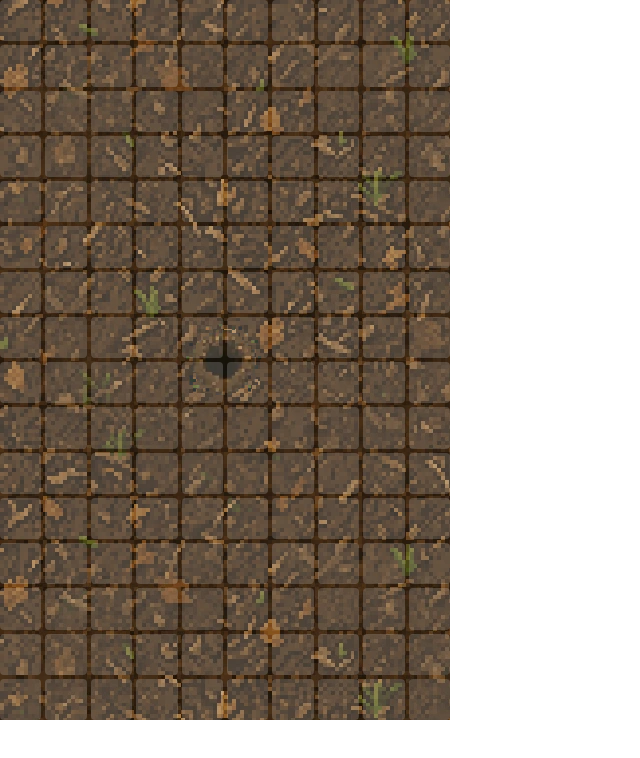
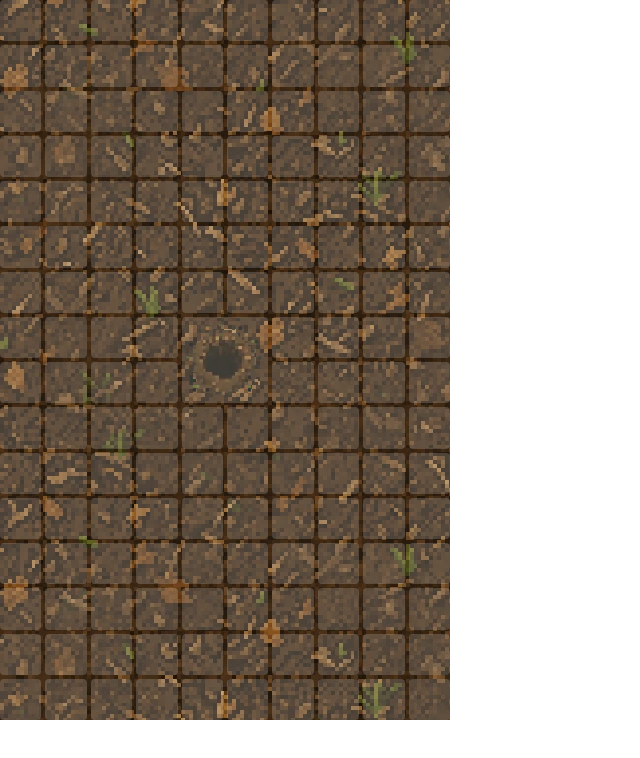
Before and after one commit to nprocakprocak/happy-little-bug-town, a Next.js app in the folder apps/frontend/: page / in a window 1280 px wide. Shown: the top 758 px of the page, without its empty margins (0-640 px from the left). Built offline with nearby package versions, Linux system fonts and the light colour scheme.

Commit message:
refactor: modularize GroundGrid component into asset and interaction layers

```diff
--- a/apps/frontend/src/components/GroundGrid.tsx
+++ b/apps/frontend/src/components/GroundGrid.tsx
@@ -1,24 +1,16 @@
 "use client";
 
-import Image from "next/image";
 import { useState } from "react";
-import {
-  GROUND_GRID_MAX_WIDTH_PX,
-  GROUND_HEIGHT,
-  GROUND_MUD_BG_TILE_HEIGHT_PX,
-  GROUND_MUD_BG_TILE_WIDTH_PX,
-  GROUND_WIDTH,
-} from "../constants";
+import { GROUND_GRID_MAX_WIDTH_PX, GROUND_HEIGHT, GROUND_WIDTH } from "../constants";
+import { GroundGridAssetLayer } from "./GroundGridAssetLayer";
+import { GroundGridInteractionLayer } from "./GroundGridInteractionLayer";
 
 export function GroundGrid() {
   const rows = GROUND_HEIGHT;
   const cols = GROUND_WIDTH;
-  const cellCount = rows * cols;
   const [selectedIndex, setSelectedIndex] = useState<number | null>(null);
-  const holeSpansCenter = {
-    colStart: Math.floor((cols - 2) / 2),
-    rowStart: Math.floor((rows - 2) / 2),
-  };
+
+  const mines = [{ image: "/mines/mine.webp", col: 5, row: 8, span: 2 }];
 
   return (
     <div
@@ -34,50 +26,14 @@ export function GroundGrid() {
           aspectRatio: `${cols} / ${rows}`,
         }}
       >
-        <div
-          className="pointer-events-none absolute inset-0 grid h-full w-full gap-1"
-          style={{
-            backgroundImage: "url('/backgrounds/bg-mud.webp')",
-            backgroundRepeat: "repeat",
-            backgroundSize: `calc(100cqi * ${GROUND_MUD_BG_TILE_WIDTH_PX}px / ${GROUND_GRID_MAX_WIDTH_PX}px) calc(100cqi * ${GROUND_MUD_BG_TILE_HEIGHT_PX}px / ${GROUND_GRID_MAX_WIDTH_PX}px)`,
-            gridTemplateColumns: `repeat(${cols}, minmax(0, 1fr))`,
-            gridTemplateRows: `repeat(${rows}, minmax(0, 1fr))`,
-          }}
-        >
-          <div
-            className="relative min-h-0 min-w-0 overflow-hidden rounded-sm"
-            style={{
-              gridColumn: `${holeSpansCenter.colStart + 1} / span 2`,
-              gridRow: `${holeSpansCenter.rowStart + 1} / span 2`,
-            }}
-          >
-            <Image
-              src="/mines/hole.webp"
-              alt=""
-              fill
-              className="object-cover"
-              sizes={`${Math.ceil((GROUND_GRID_MAX_WIDTH_PX / cols) * 2)}px`}
-            />
-          </div>
-        </div>
-        <div
-          className="absolute inset-0 grid h-full w-full gap-1"
-          style={{
-            gridTemplateColumns: `repeat(${cols}, minmax(0, 1fr))`,
-            gridTemplateRows: `repeat(${rows}, minmax(0, 1fr))`,
-          }}
-        >
-          {Array.from({ length: cellCount }, (_, index) => {
-            const isSelected = selectedIndex === index;
-            return (
-              <div
-                key={index}
-                className={`min-h-0 min-w-0 cursor-pointer rounded-sm transition-colors ${isSelected ? "bg-amber-300" : "bg-zinc-200/20"}`}
-                onClick={() => setSelectedIndex(index)}
-              />
-            );
-          })}
-        </div>
+        <GroundGridAssetLayer cols={cols} rows={rows} mines={mines} />
+        <GroundGridInteractionLayer
+          cols={cols}
+          rows={rows}
+          mines={mines}
+          selectedIndex={selectedIndex}
+          onCellSelect={setSelectedIndex}
+        />
       </div>
     </div>
   );
--- /dev/null
+++ b/apps/frontend/src/components/GroundGridAssetLayer.tsx
@@ -0,0 +1,49 @@
+"use client";
+
+import Image from "next/image";
+import {
+  GROUND_GRID_MAX_WIDTH_PX,
+  GROUND_MUD_BG_TILE_HEIGHT_PX,
+  GROUND_MUD_BG_TILE_WIDTH_PX,
+} from "../constants";
+import { Mine } from "../types/mine";
+
+interface GroundGridAssetLayerProps {
+  cols: number;
+  rows: number;
+  mines: Mine[];
+}
+
+export function GroundGridAssetLayer({ cols, rows, mines }: GroundGridAssetLayerProps) {
+  return (
+    <div
+      className="pointer-events-none absolute inset-0 grid h-full w-full gap-1"
+      style={{
+        backgroundImage: "url('/backgrounds/bg-mud.webp')",
+        backgroundRepeat: "repeat",
+        backgroundSize: `calc(100cqi * ${GROUND_MUD_BG_TILE_WIDTH_PX}px / ${GROUND_GRID_MAX_WIDTH_PX}px) calc(100cqi * ${GROUND_MUD_BG_TILE_HEIGHT_PX}px / ${GROUND_GRID_MAX_WIDTH_PX}px)`,
+        gridTemplateColumns: `repeat(${cols}, minmax(0, 1fr))`,
+        gridTemplateRows: `repeat(${rows}, minmax(0, 1fr))`,
+      }}
+    >
+      {mines.map((mine) => (
+        <div
+          key={`${mine.col}-${mine.row}`}
+          className="relative min-h-0 min-w-0 overflow-hidden rounded-sm"
+          style={{
+            gridColumn: `${mine.col} / span ${mine.span}`,
+            gridRow: `${mine.row} / span ${mine.span}`,
+          }}
+        >
+          <Image
+            src="/mines/hole.webp"
+            alt=""
+            fill
+            className="object-cover"
+            sizes={`${Math.ceil((GROUND_GRID_MAX_WIDTH_PX / cols) * mine.span)}px`}
+          />
+        </div>
+      ))}
+    </div>
+  );
+}
--- /dev/null
+++ b/apps/frontend/src/components/GroundGridInteractionLayer.tsx
@@ -0,0 +1,88 @@
+"use client";
+
+import { Mine } from "../types/mine";
+
+interface GroundGridInteractionLayerProps {
+  cols: number;
+  rows: number;
+  mines: Mine[];
+  selectedIndex: number | null;
+  onCellSelect: (index: number) => void;
+}
+
+export function GroundGridInteractionLayer({
+  cols,
+  rows,
+  mines,
+  selectedIndex,
+  onCellSelect,
+}: GroundGridInteractionLayerProps) {
+  const cellCount = rows * cols;
+
+  const skippedIndices = new Set<number>();
+  const mineAtTopLeftIndex = new Map(
+    mines.map((mine) => {
+      const topLeft = (mine.row - 1) * cols + (mine.col - 1);
+      return [topLeft, mine] as const;
+    }),
+  );
+
+  for (const mine of mines) {
+    const topLeft = (mine.row - 1) * cols + (mine.col - 1);
+    for (let dr = 0; dr < mine.span; dr += 1) {
+      for (let dc = 0; dc < mine.span; dc += 1) {
+        const idx = topLeft + dr * cols + dc;
+        if (idx !== topLeft) {
+          skippedIndices.add(idx);
+        }
+      }
+    }
+  }
+
+  return (
+    <div
+      className="absolute inset-0 grid h-full w-full gap-1"
+      style={{
+        gridTemplateColumns: `repeat(${cols}, minmax(0, 1fr))`,
+        gridTemplateRows: `repeat(${rows}, minmax(0, 1fr))`,
+      }}
+    >
+      {Array.from({ length: cellCount }, (_, index) => {
+        if (skippedIndices.has(index)) {
+          return null;
+        }
+
+        const gridRow = Math.floor(index / cols) + 1;
+        const gridCol = (index % cols) + 1;
+        const mine = mineAtTopLeftIndex.get(index);
+        const isSelected = selectedIndex === index;
+
+        if (mine) {
+          return (
+            <div
+              key={index}
+              className={`min-h-0 min-w-0 cursor-pointer rounded-sm transition-colors ${isSelected ? "bg-amber-300" : "bg-zinc-200/20"}`}
+              style={{
+                gridColumn: `${gridCol} / span ${mine.span}`,
+                gridRow: `${gridRow} / span ${mine.span}`,
+              }}
+              onClick={() => onCellSelect(index)}
+            />
+          );
+        }
+
+        return (
+          <div
+            key={index}
+            className={`min-h-0 min-w-0 cursor-pointer rounded-sm transition-colors ${isSelected ? "bg-amber-300" : "bg-zinc-200/20"}`}
+            style={{
+              gridColumn: gridCol,
+              gridRow: gridRow,
+            }}
+            onClick={() => onCellSelect(index)}
+          />
+        );
+      })}
+    </div>
+  );
+}
--- /dev/null
+++ b/apps/frontend/src/types/gridPosition.ts
@@ -0,0 +1,4 @@
+export interface GridPosition {
+  x: number;
+  y: number;
+}
--- /dev/null
+++ b/apps/frontend/src/types/mine.ts
@@ -0,0 +1,5 @@
+export interface Mine {
+  col: number;
+  row: number;
+  span: number;
+}
```
Also changed, not shown: apps/frontend/src/types/cell.ts (deleted, +0 -8 lines).
